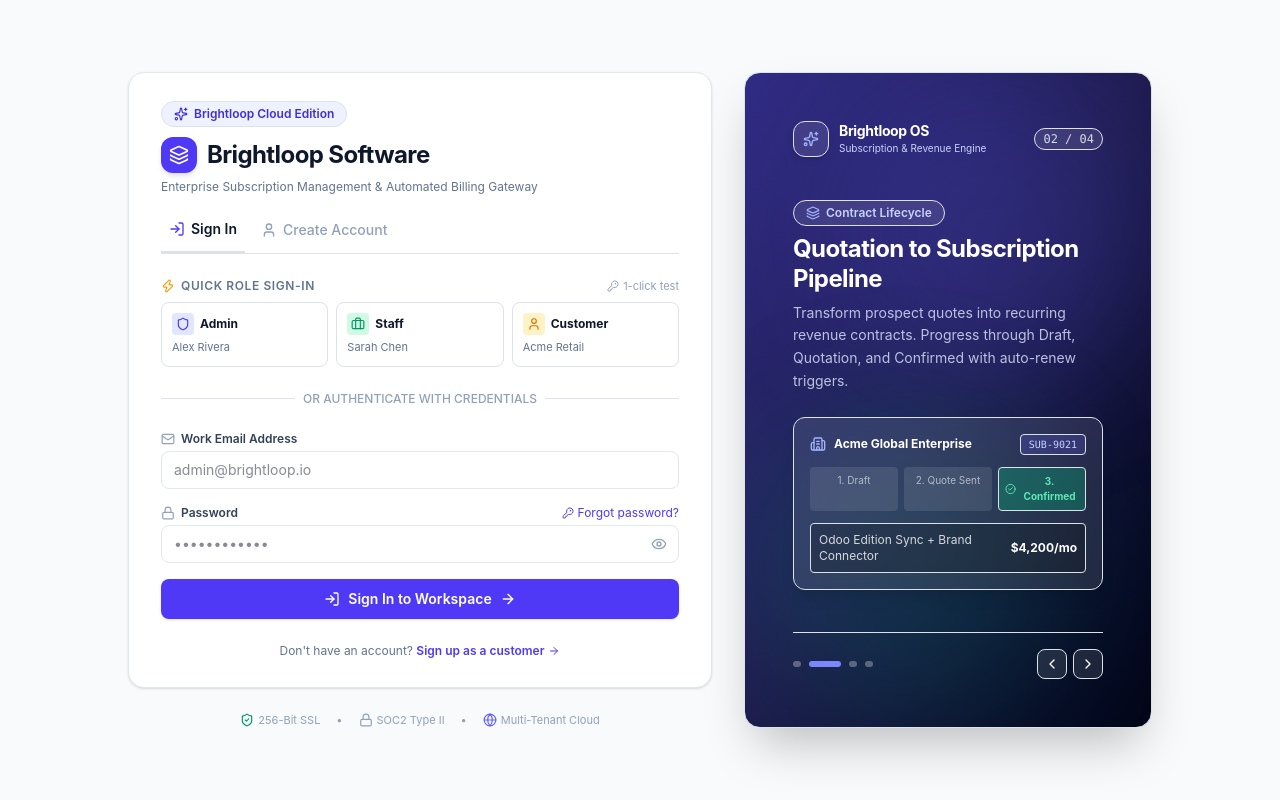
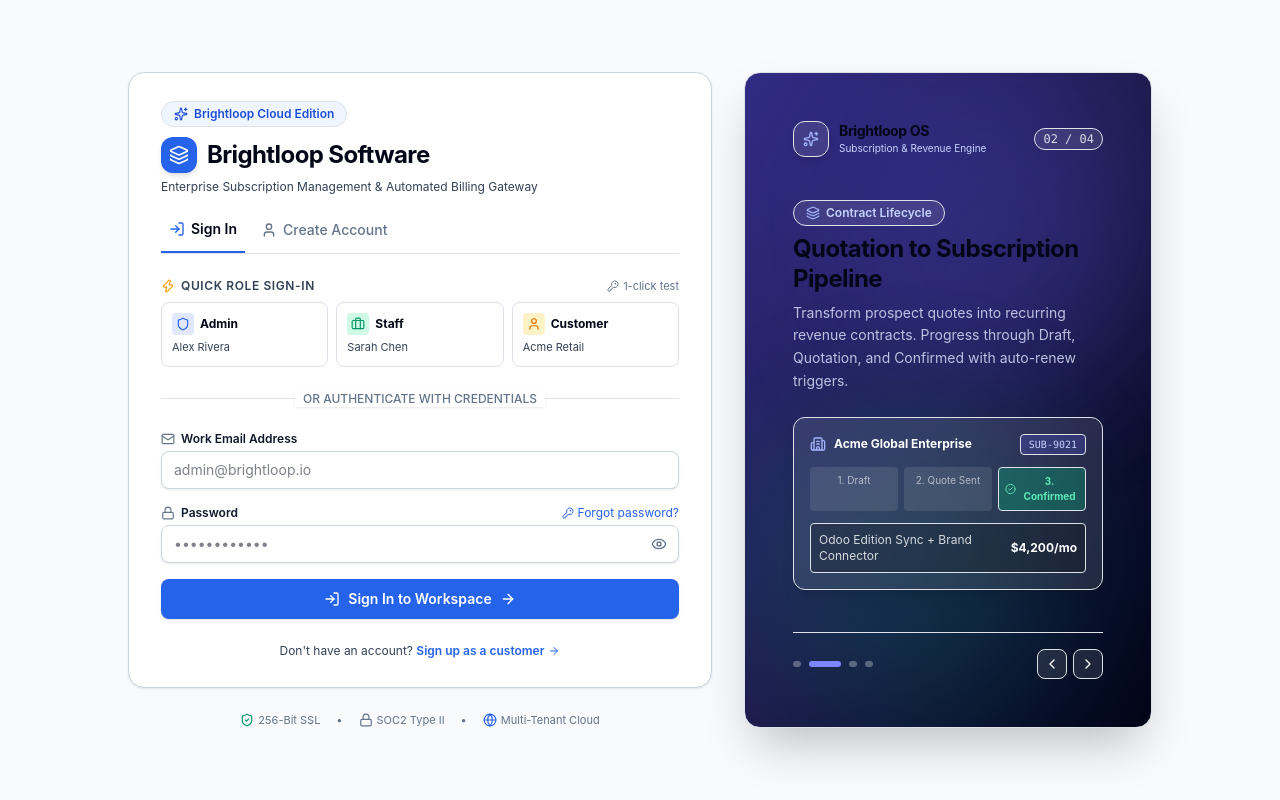
Before and after one commit to Odoo-Kochin/OdooHackathonKochi, a React (Vite) app in the folder client/: page /login in a window 1280 px wide. Built offline with nearby package versions, Linux system fonts and the light colour scheme.

Commit message:
feat(theme): elevate white theme to vibrant high contrast with slate canvas and electric cobalt accents

```diff
--- a/client/src/context/ThemeContext.tsx
+++ b/client/src/context/ThemeContext.tsx
@@ -18,14 +18,14 @@ export interface ThemeConfig {
 export const PREDEFINED_THEMES: ThemeConfig[] = [
   {
     id: 'white',
-    name: 'Snow White',
-    bgName: 'Clean Slate (#f8fafc)',
+    name: 'Vibrant White',
+    bgName: 'Slate Canvas (#f1f5f9)',
     surfaceName: 'Pure White (#ffffff)',
-    accentName: 'Royal Indigo (#4f46e5)',
-    bgColor: '#f8fafc',
+    accentName: 'Electric Cobalt (#2563eb)',
+    bgColor: '#f1f5f9',
     surfaceColor: '#ffffff',
-    accentColor: '#4f46e5',
-    textColor: '#0f172a',
+    accentColor: '#2563eb',
+    textColor: '#020617',
     isDark: false,
   },
   {
--- a/client/src/index.css
+++ b/client/src/index.css
@@ -132,30 +132,99 @@ body {
 /* DYNAMIC FULL-PALETTE THEMES CONFIGURATION WITH HIGH CONTRAST TYPOGRAPHY    */
 /* ========================================================================== */
 
-/* Snow White Theme (Default) */
+/* Vibrant High-Contrast White Theme (Default) */
 html[data-theme='white'] {
-  --theme-accent: #4f46e5;
-  --theme-accent-hover: #4338ca;
+  --theme-accent: #2563eb;
+  --theme-accent-hover: #1d4ed8;
   color-scheme: light;
 }
 html[data-theme='white'] body {
-  background-color: #f8fafc !important;
-  color: #0f172a !important;
+  background-color: #f1f5f9 !important;
+  color: #020617 !important;
 }
 html[data-theme='white'] aside,
 html[data-theme='white'] header {
   background-color: #ffffff !important;
-  border-color: #e2e8f0 !important;
+  border-color: #cbd5e1 !important;
 }
 html[data-theme='white'] main {
-  background-color: #f8fafc !important;
+  background-color: #f1f5f9 !important;
 }
 html[data-theme='white'] .enterprise-card,
 html[data-theme='white'] .enterprise-panel,
 html[data-theme='white'] [role="alert"],
 html[data-theme='white'] .bg-white {
   background-color: #ffffff !important;
+  border-color: #cbd5e1 !important;
+  box-shadow: 0 1px 3px 0 rgba(15, 23, 42, 0.08), 0 1px 2px -1px rgba(15, 23, 42, 0.05) !important;
+}
+html[data-theme='white'] thead,
+html[data-theme='white'] .bg-slate-50 {
+  background-color: #f8fafc !important;
+  border-color: #cbd5e1 !important;
+}
+html[data-theme='white'] .bg-indigo-600,
+html[data-theme='white'] .bg-indigo-500 {
+  background-color: #2563eb !important;
+  color: #ffffff !important;
+}
+html[data-theme='white'] .hover\:bg-indigo-500:hover,
+html[data-theme='white'] .hover\:bg-indigo-600:hover {
+  background-color: #1d4ed8 !important;
+}
+html[data-theme='white'] .text-indigo-600,
+html[data-theme='white'] .text-indigo-500 {
+  color: #2563eb !important;
+}
+html[data-theme='white'] .bg-indigo-50 {
+  background-color: #eff6ff !important;
+  color: #1d4ed8 !important;
+}
+html[data-theme='white'] .border-indigo-500,
+html[data-theme='white'] .border-indigo-600 {
+  border-color: #2563eb !important;
+}
+
+/* Vibrant White High-Contrast Typography */
+html[data-theme='white'] h1,
+html[data-theme='white'] h2,
+html[data-theme='white'] h3,
+html[data-theme='white'] h4,
+html[data-theme='white'] .text-slate-900,
+html[data-theme='white'] .text-slate-800 {
+  color: #020617 !important;
+}
+html[data-theme='white'] .text-slate-700 {
+  color: #0f172a !important;
+}
+html[data-theme='white'] .text-slate-600,
+html[data-theme='white'] .text-slate-500 {
+  color: #334155 !important;
+}
+html[data-theme='white'] .text-slate-400 {
+  color: #64748b !important;
+}
+html[data-theme='white'] table th {
+  color: #020617 !important;
+  font-weight: 700 !important;
+  border-color: #cbd5e1 !important;
+}
+html[data-theme='white'] table td {
+  color: #0f172a !important;
   border-color: #e2e8f0 !important;
+}
+html[data-theme='white'] input,
+html[data-theme='white'] select,
+html[data-theme='white'] textarea {
+  background-color: #ffffff !important;
+  border-color: #94a3b8 !important;
+  color: #020617 !important;
+}
+html[data-theme='white'] input:focus,
+html[data-theme='white'] select:focus,
+html[data-theme='white'] textarea:focus {
+  border-color: #2563eb !important;
+  box-shadow: 0 0 0 2px rgba(37, 99, 235, 0.2) !important;
 }
 
 /* Obsidian Black Theme */
```
